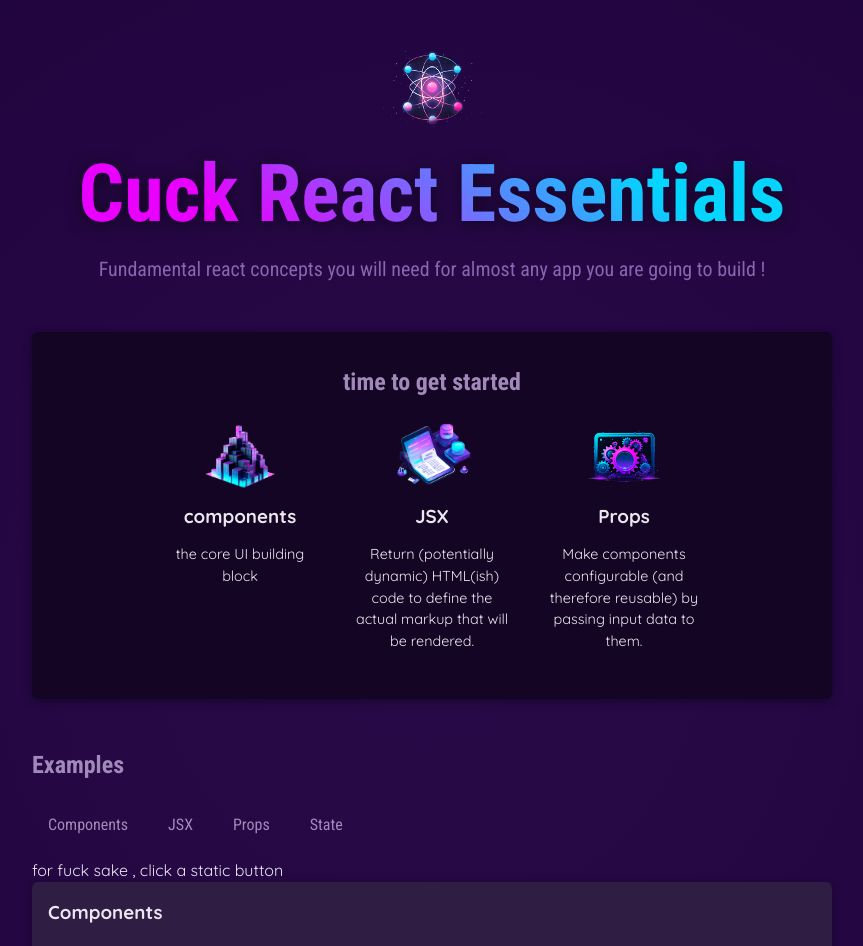
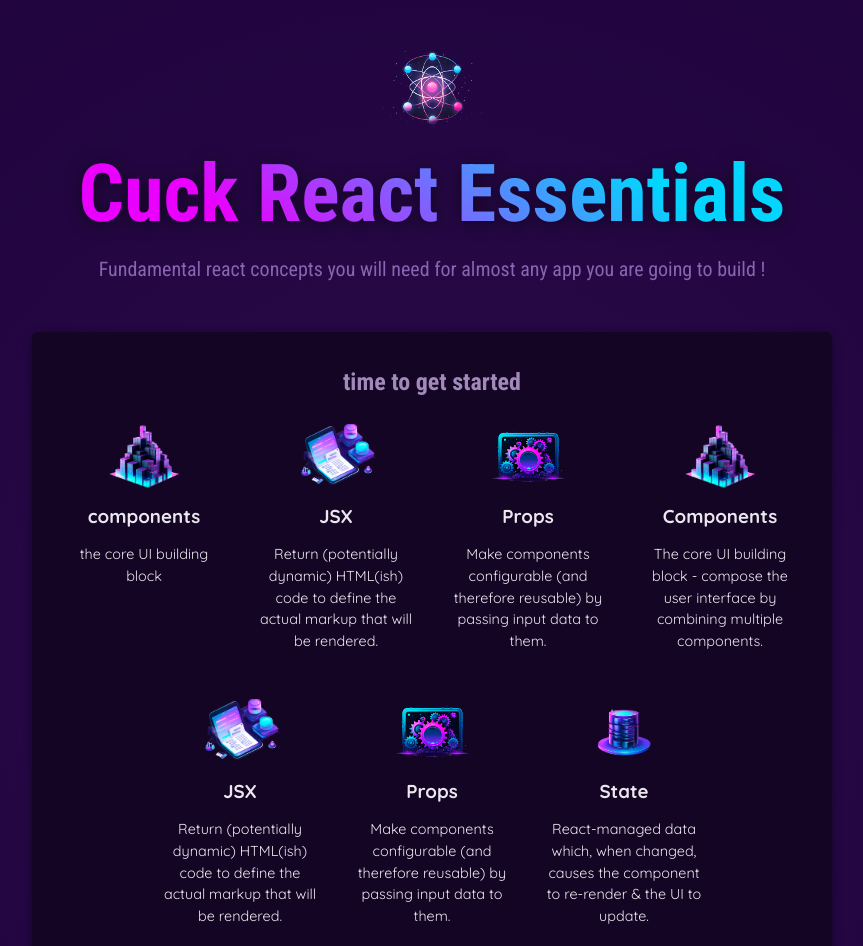
Before and after one commit to Rayannick/React, a React (Vite) app: page / in a window 1280 px wide. Shown: the top 946 px of the page, without its empty margins (208-1071 px from the left). Built offline with nearby package versions, Linux system fonts and the light colour scheme.

Commit message:
finished lesson

```diff
--- a/src/App.jsx
+++ b/src/App.jsx
@@ -17,7 +17,8 @@ function App() {
 
   // second try :== dynamic value (useState) ====> only "App" function is re-exicuting==>useState" cannot be called at the top level. React Hooks must be called in a React function component
 
-     const [bitches, updatedBitches] = useState('components');
+     const [bitches, updatedBitches] = useState();
+
 
 
   function handleSelect(names) {
@@ -29,6 +30,18 @@ function App() {
   }
 
 
+
+  if(bitches){
+tabContent = (
+  <div id="tab-content">
+  <h3>{EXAMPLES[bitches].title}</h3>
+  <p>{EXAMPLES[bitches].description}</p>
+  <pre>
+    <code>{EXAMPLES[bitches].code}</code>
+  </pre>
+</div>
+)
+  }
 
   return (
     <div>
@@ -53,6 +66,8 @@ function App() {
             {/* holy SHIT */}
 
             <CoreConcept2 {...CORE_CONCEPTS[2]} />
+
+            {CORE_CONCEPTS.map((conceptItem)=> <CoreConcept2 key={conceptItem.title} {...conceptItem}/>)}
           </ul>
         </section>
 
@@ -60,23 +75,18 @@ function App() {
         <section id="examples">
           <h2>Examples</h2>
           <menu>
-            <TabButton onSelect={() => handleSelect("components")}>
+            {/* this result will goes to the frame like tabbutton.jsx */}
+            <TabButton isSelected={bitches === 'components'} onSelect={() => handleSelect("components")}>
               Components
             </TabButton>
-            <TabButton onSelect={() => handleSelect("jsx")}>JSX</TabButton>
-            <TabButton onSelect={() => handleSelect("props")}>Props</TabButton>
-            <TabButton onSelect={() => handleSelect("state")}>State</TabButton>
+            <TabButton isSelected={bitches === 'jsx'} onSelect={() => handleSelect("jsx")}>JSX</TabButton>
+            <TabButton isSelected={bitches === 'props'} onSelect={() => handleSelect("props")}>Props</TabButton>
+            <TabButton isSelected={bitches === 'state'} onSelect={() => handleSelect("state")}>State</TabButton>
           </menu>
           {tabContent}
           <br />
 
-          <div id="tab-content">
-            <h3>{EXAMPLES[bitches].title}</h3>
-            <p>{EXAMPLES[bitches].description}</p>
-            <pre>
-              <code>{EXAMPLES[bitches].code}</code>
-            </pre>
-          </div>
+
 
         </section>
       </main>
--- a/src/component/tabbutton.jsx
+++ b/src/component/tabbutton.jsx
@@ -1,11 +1,11 @@
 // eslint-disable-next-line react/prop-types
-export default function TabButton({children,onSelect}){
+export default function TabButton({children,onSelect , isSelected}){
 
 
 
     return (
         <li>
-            <button onClick={onSelect}>{children}</button>
+            <button className= {isSelected ? 'active' : undefined} onClick={onSelect}>{children}</button>
         </li>
     )
 }
```
